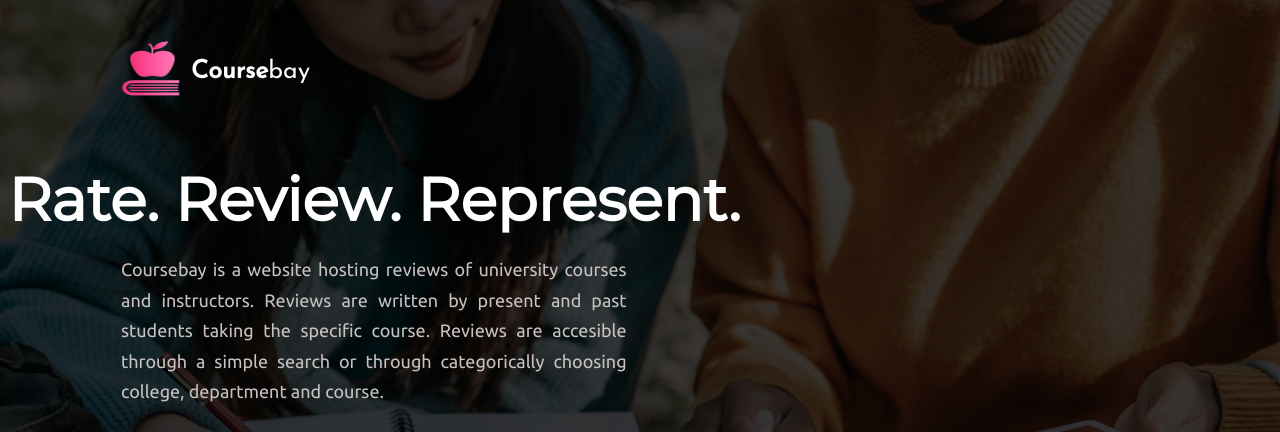
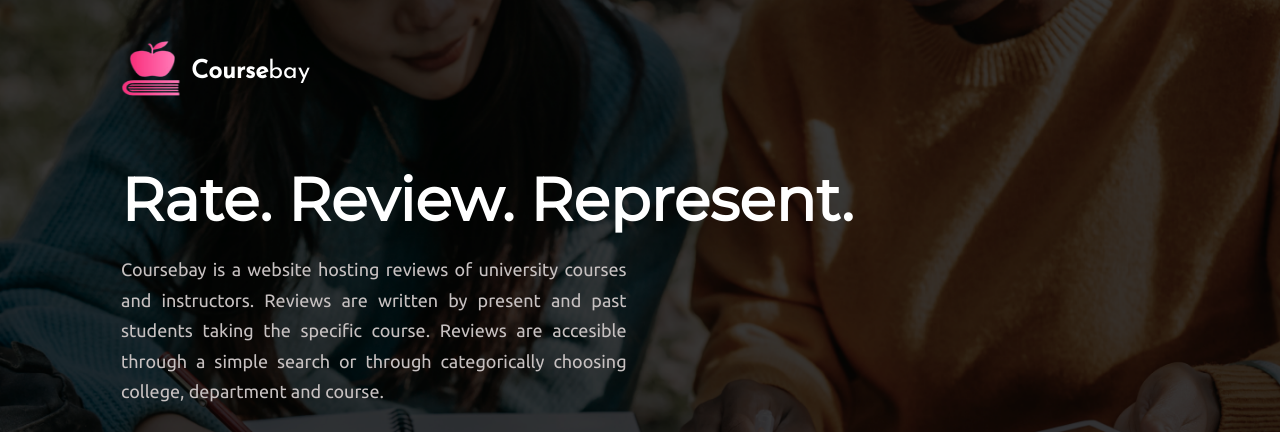
Before and after one commit to qor-101/cafe-review, a Django app: page / in a window 1280 px wide. Shown: the top 432 px of the page. Run offline with Django 3.2, Linux system fonts and the light colour scheme.

Commit message:
Update style.css

```diff
--- a/static/style.css
+++ b/static/style.css
@@ -17,7 +17,7 @@ body{
     font-weight:bolder;
     font-size: 60px;
     color: white;
-    margin-left: 113;
+    margin-left: 113px;
     }
 .para{
     margin-left:113px;
```
